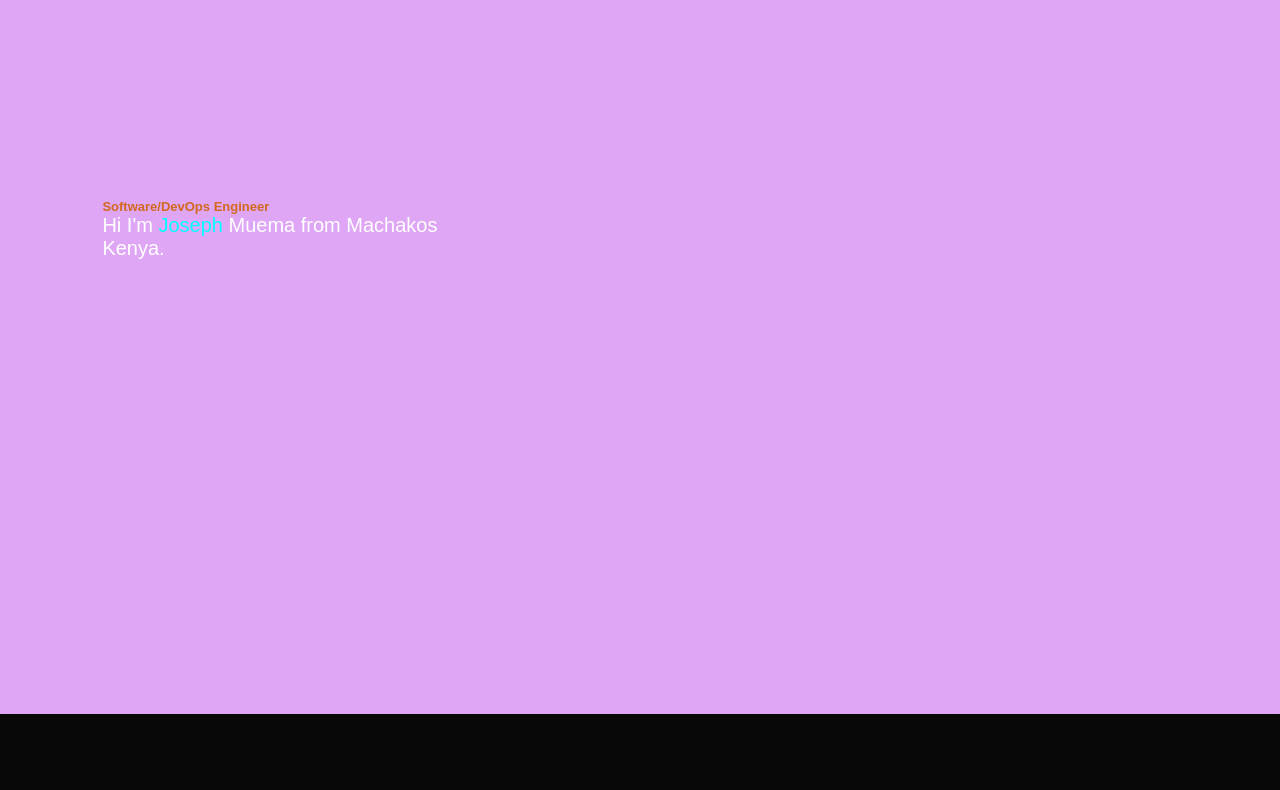
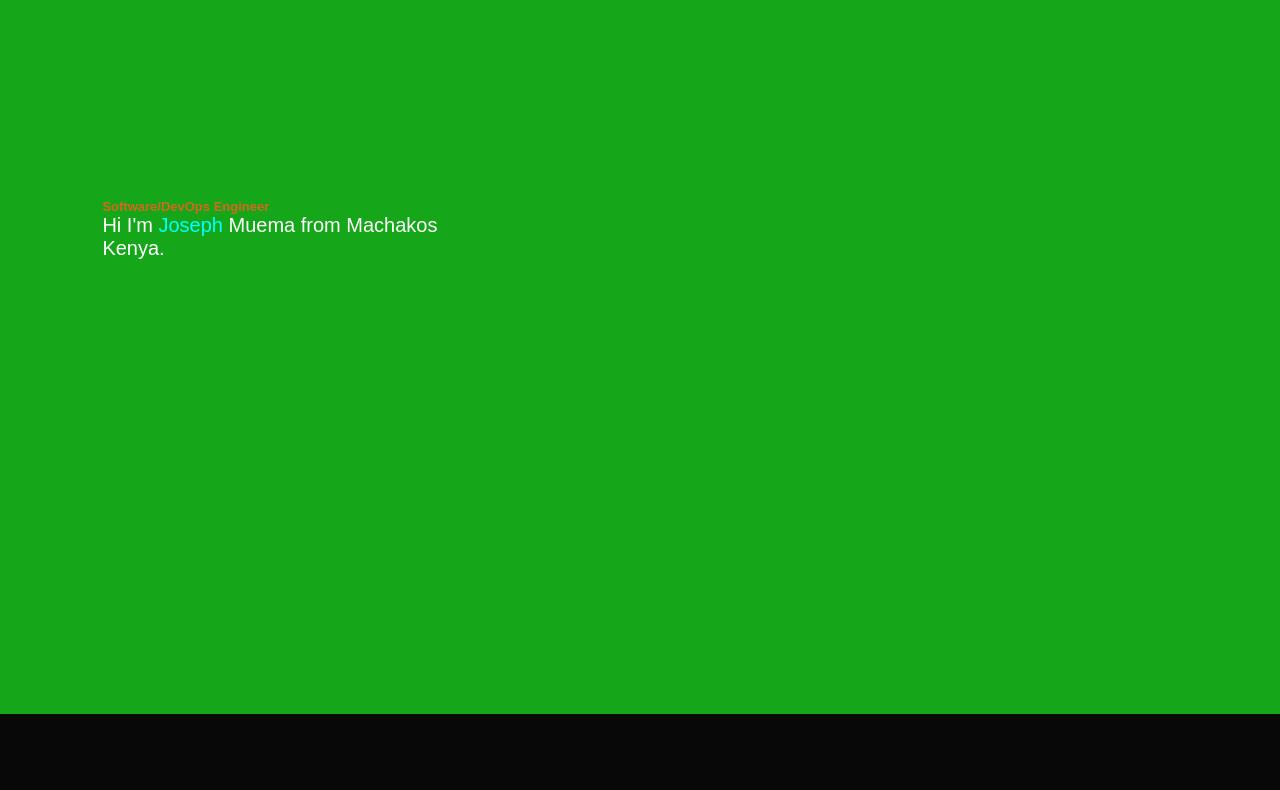
Before and after one commit to Muema-joseph/portifolio, a plain HTML site: page index.html in a window 1280 px wide. Shown: the part 86-876 px from the top of the page. Drawn offline with Linux system fonts and the light colour scheme.

Commit message:
Update index.css

```diff
--- a/index.css
+++ b/index.css
@@ -12,7 +12,7 @@ body{
 #header{
     width: 100%;
     height: 100vh;
-    background: rgb(223, 166, 245);
+    background: rgb(22, 166, 25);
     background-size: cover;
     background-position: center;
 }
```
